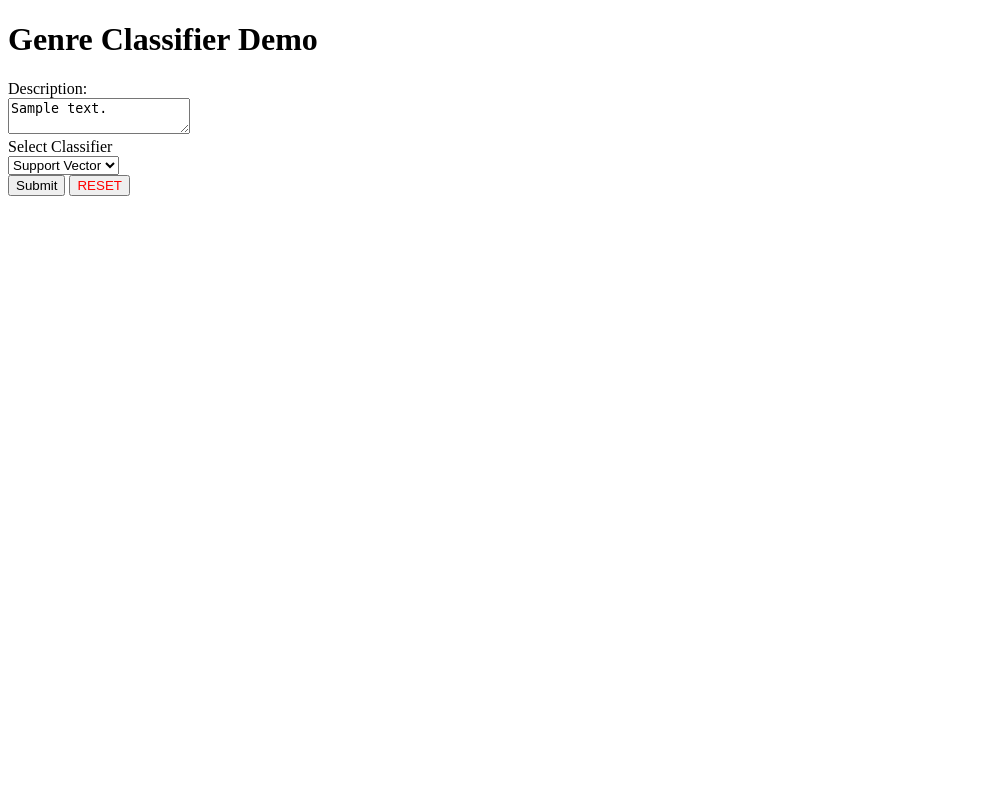
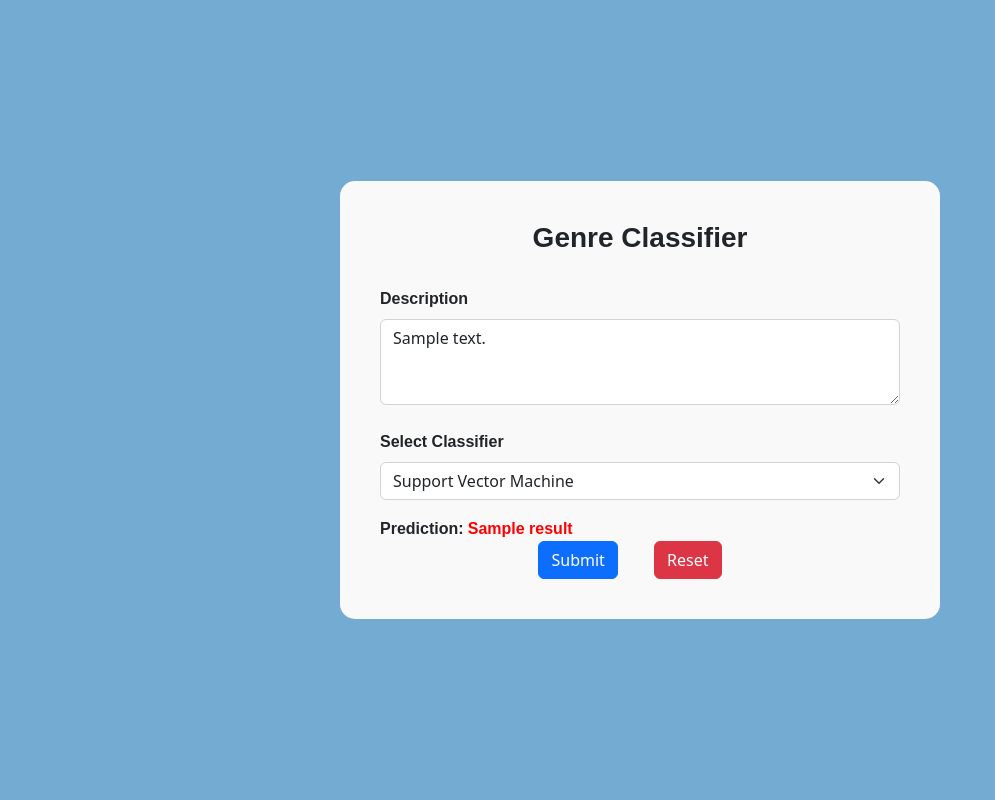
Before and after one commit to Soumya44/IMDB-Genre-Classification, a Flask app: template templates/index.html in a window 1280 px wide. Shown: the whole page, without its empty margins (0-995 px from the left). Run offline with Flask 2, Linux system fonts and the light colour scheme; the template is opened without the code that fills it: most values are stand-ins (such as "Sample title", 1, 10 or a date in 2020); parts of the project's set-up code (start-up, migrations or seed data) failed here and were passed over.

Commit message:
Changed template

```diff
--- a/app.py
+++ b/app.py
@@ -75,7 +75,7 @@ app = Flask(__name__)
 
 @app.route('/', methods=['GET'])
 def index():
-    return render_template('index.html')
+    return render_template('index.html', selected_svc = 'selected')
 
 @app.route('/predict', methods=['POST'])
 def predict():
@@ -83,6 +83,9 @@ def predict():
     error = None
     result = None
     clf=None
+    selected_svc = ''
+    selected_lgb = ''
+    selected_lstm = ''
 
     text = request.form['Description']
     classifier = request.form['Classifier']
@@ -93,12 +96,18 @@ def predict():
         ipText = pd.Series([cleanedText])
         pred = clf.predict(ipText)
         result = pred[0]
+        selected_svc = 'selected'
+        selected_lgb = ''
+        selected_lstm = ''
     elif classifier == 'lgb':
         clf = lgb_clf
         cleanedText = text_cleaner(text)
         ipText = pd.Series([cleanedText])
         pred = clf.predict(ipText)
         result = pred[0]
+        selected_lgb = 'selected'
+        selected_svc = ''
+        selected_lstm = ''
     elif classifier == 'lstm':
         cleanedText = text_cleaner(text)
         ipText = pd.Series([cleanedText])
@@ -107,9 +116,12 @@ def predict():
         pred = model.predict(ip)
         res = np.argmax(pred,axis=1)
         result = labels[res[0]]
+        selected_lgb = ''
+        selected_svc = ''
+        selected_lstm = 'selected'
 
 
-    return render_template('index.html', result = result, text = text, prediction_success = True)
+    return render_template('index.html', result = result, text = text, prediction_success = True, selected_lgb = selected_lgb,  selected_lstm = selected_lstm, selected_svc = selected_svc)
 
 
 if __name__ == '__main__':
--- a/static/main.css
+++ b/static/main.css
@@ -0,0 +1,61 @@
+* {
+    margin: 0;
+    padding: 0;
+    box-sizing: border-box;
+}
+
+body {
+
+    height: 100vh;
+    display: flex;
+    align-items: center;
+    justify-content: center;
+    background-color: #73abd3 !important;
+
+}
+h1,h2,h3,h4,h5,h6,label,span,text {
+    font-weight: 700 !important;
+    font-family: 'Fira Sans', sans-serif;
+  }
+
+
+
+.login {
+    width: 600px;
+    height: min-content;
+    padding: 40px;
+    border-radius: 15px;
+    background: #f9f9f9;
+}
+
+ .original{
+    width: 500px;
+    text-align: center;
+
+}
+
+
+ /* .right{
+
+    width: 350px;
+}  */
+
+
+
+/* .login h1 {
+    font-size: 36px;
+    margin-bottom: 25px;
+} */
+
+/* .login form {
+    font-size: 20px;
+} */
+
+/* .login form .form-group {
+    margin-bottom: 12px;
+} */
+
+/* .login form input[type="submit"] {
+    font-size: 20px;
+    margin-top: 15px;
+} */
--- a/templates/index.html
+++ b/templates/index.html
@@ -6,32 +6,49 @@
     <title>Genre Classifier</title>
     <link rel="stylesheet" type="text/css"
     href="{{ url_for('static', filename='main.css') }}"/>
+    <!-- CSS only -->
+    <link href="https://cdn.jsdelivr.net/npm/bootstrap@5.2.1/dist/css/bootstrap.min.css" rel="stylesheet"
+    integrity="sha384-iYQeCzEYFbKjA/T2uDLTpkwGzCiq6soy8tYaI1GyVh/UjpbCx/TYkiZhlZB6+fzT" crossorigin="anonymous">
+
+    <!-- JavaScript Bundle with Popper -->
+    <script src="https://cdn.jsdelivr.net/npm/bootstrap@5.2.1/dist/js/bootstrap.bundle.min.js"
+        integrity="sha384-u1OknCvxWvY5kfmNBILK2hRnQC3Pr17a+RTT6rIHI7NnikvbZlHgTPOOmMi466C8"
+        crossorigin="anonymous"></script>
 </head>
 <body>
-    <h1>Genre Classifier Demo</h1>
+
     <form method="post" action="{{ url_for('predict') }}" id="classification_form">
-        <label for="Description">Description:</label>
-        <br/>
-        <textarea name="Description" id="Description">{{text}}</textarea>
-        <br/>
-        <label for="Classifier">Select Classifier</label>
-        <br/>
-        <select id="Classifier" name="Classifier">
-            <option value="svc">Support Vector</option>
-            <option value="lgb">LGBM</option>
-            <option value="lstm">LSTM</option>
-        </select>
-        <br/>
-        <input type="submit" value="Submit"/>
-        <input type="reset"  value="RESET" style="color: red;"/>
+        <i class="fa-solid fa-check"></i>
+        <div class="login">
+            <h3 class="text-center">Genre Classifier</h3><br>
+            <div class="form-outline">
+                <label class="form-label" for="textAreaExample">Description</label>
+                <textarea class="form-control" id="textAreaExample" rows="3" name="Description">{{text}}</textarea>
+
+            </div><br>
+            <label class="form-label">Select Classifier</label>
+            <select class="form-select mb-3" name="Classifier" aria-label="Default select example">
+                <option {{selected_svc}} value="svc">Support Vector Machine</option>
+                <option {{selected_lgb}} value="lgb">LGBM</option>
+                <option {{selected_lstm}} value="lstm">LSTM</option>
+            </select>
+            <label class="pred">Prediction: </label>
+            <span style="color: red;">{{result}}</span>
+            <br>
+
+            <div class="original">
+                <input class="btn btn-primary w-40" type="submit" value="Submit" style="margin-right:2rem">
+                <input class="btn btn-danger w-40" type="reset" value="Reset">
+            </div>
     </form>
-    {% if prediction_success == True %}
+</div>
+    <!-- {% if prediction_success == True %}
         <br/>
         <p>Prediction: {{result}}</p>
     {% endif %}
     {% if prediction_success == False %}
         <br/>
         <p>{{error}}</p>
-    {% endif %}
+    {% endif %} -->
 </body>
 </html>
```
